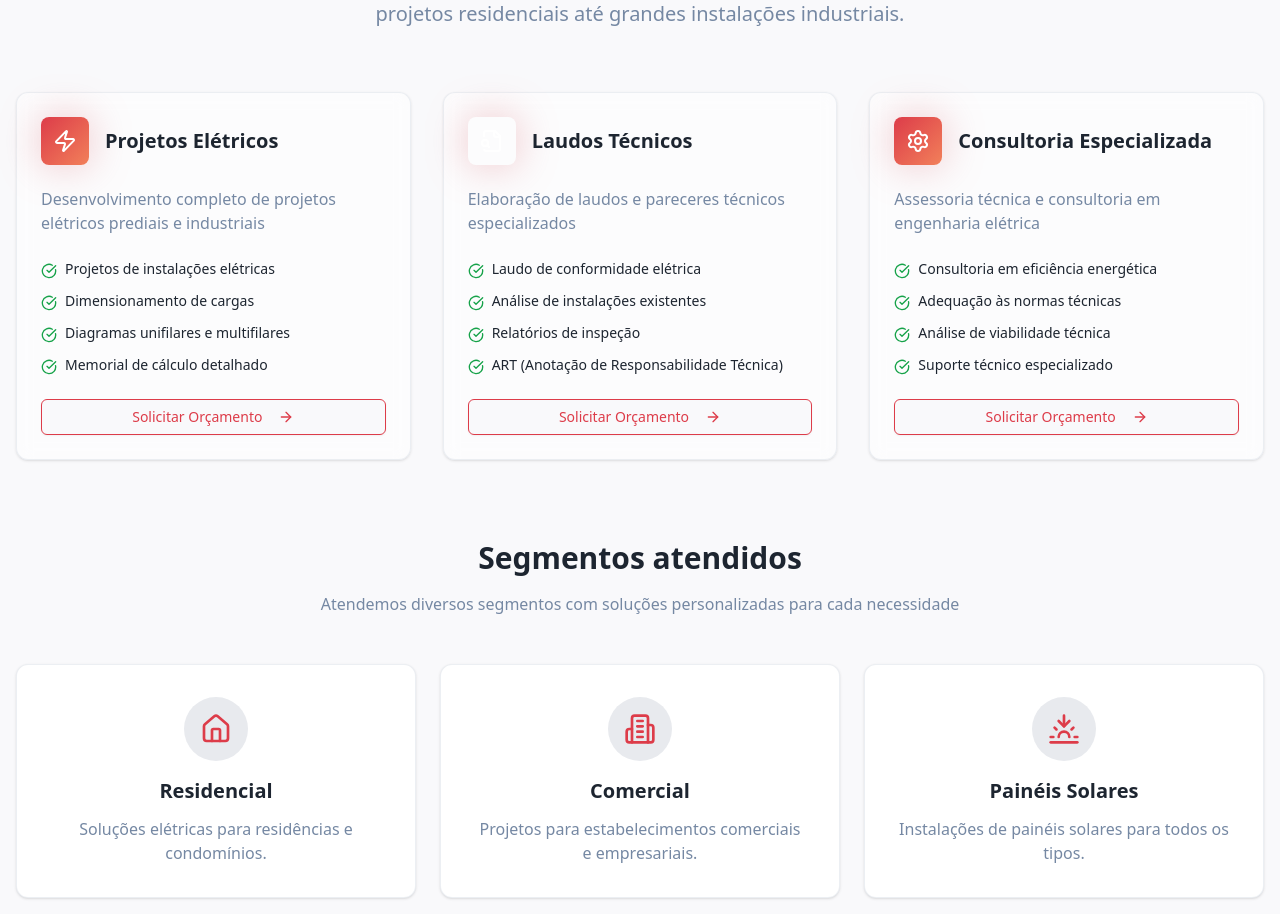
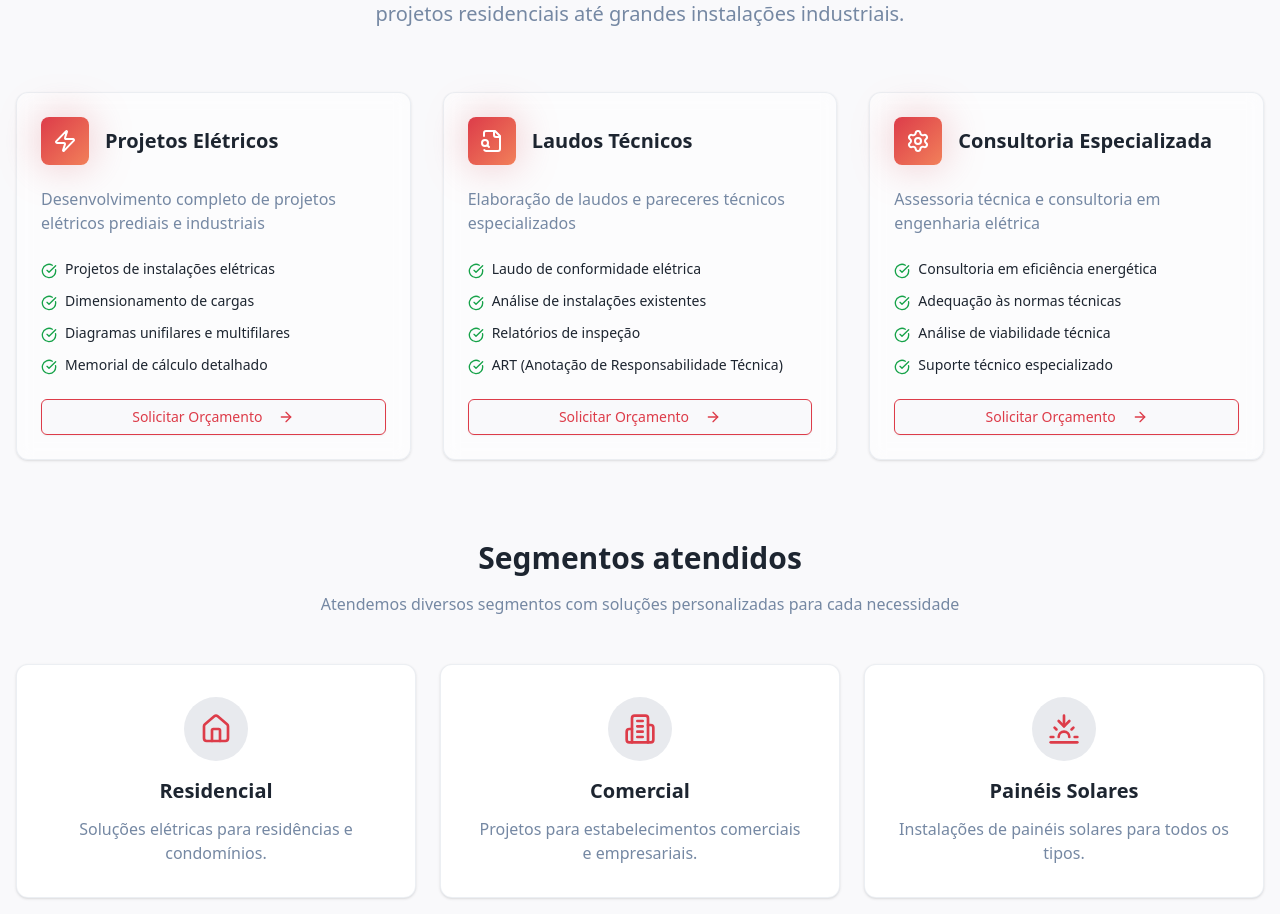
Before and after one commit to gabrieltdrk/engewatt-eletrica, a React (Vite) app: page / in a window 1280 px wide. Shown: the part 2044-2958 px from the top of the page. Built offline with nearby package versions, Linux system fonts and the light colour scheme.

Commit message:
fix: services one of the icons

```diff
--- a/src/components/services.tsx
+++ b/src/components/services.tsx
@@ -34,7 +34,7 @@ export function Services() {
         "Relatórios de inspeção",
         "ART (Anotação de Responsabilidade Técnica)"
       ],
-      gradient: "bg-power-gradient"
+      gradient: "bg-energy-gradient"
     },
     {
       icon: Settings,
```
